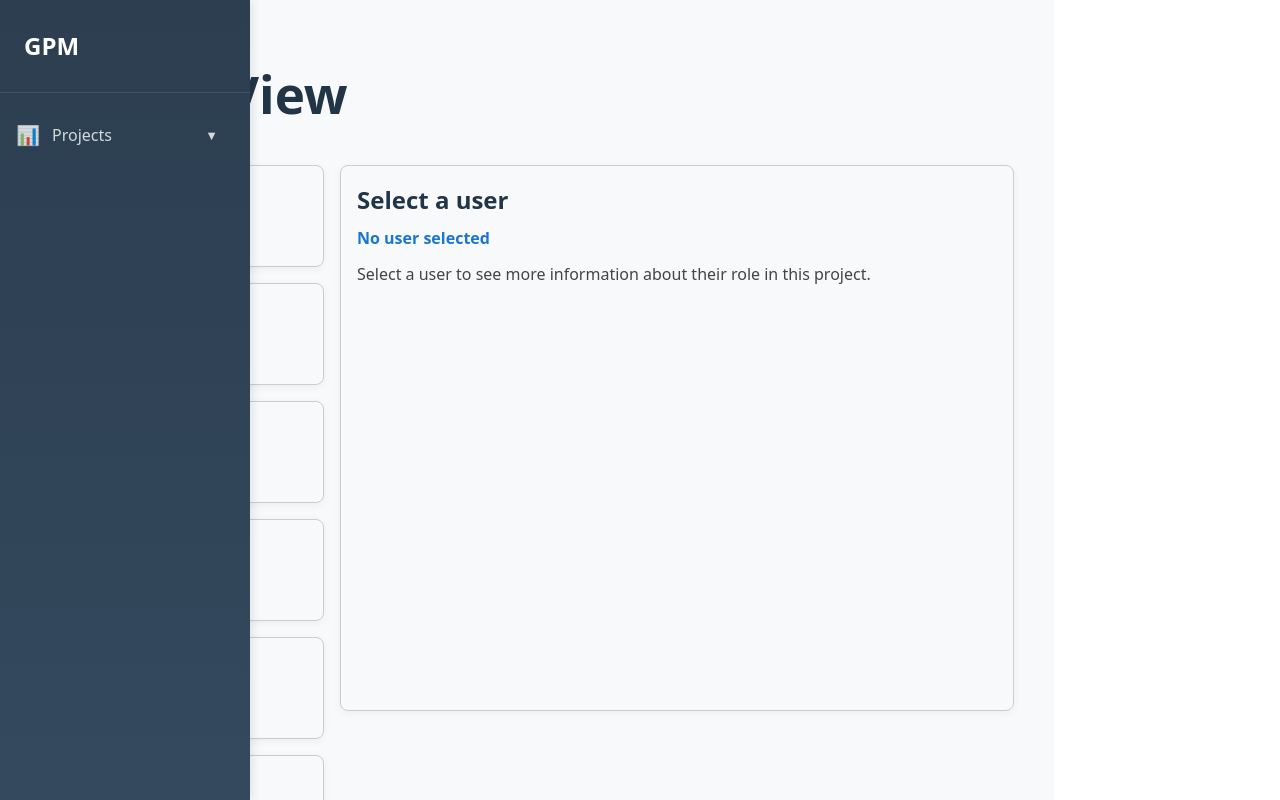
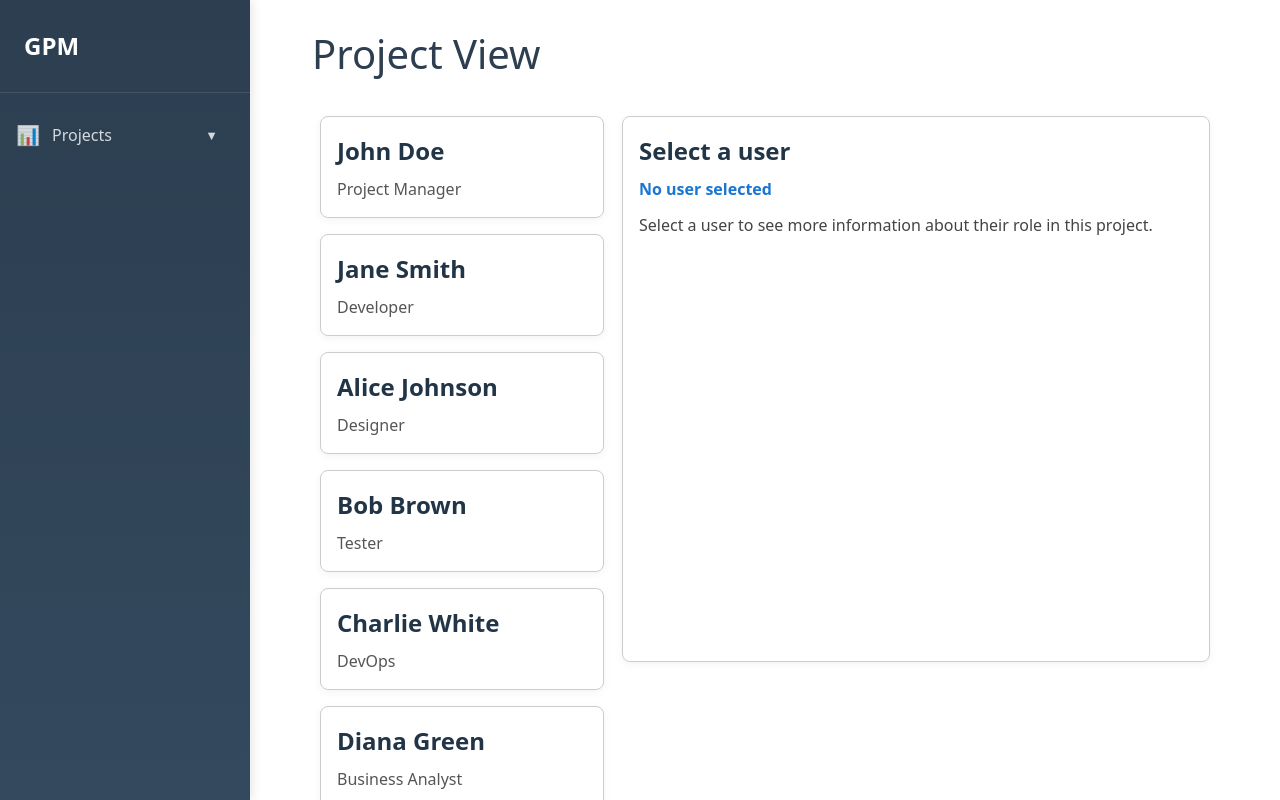
Before and after one commit to Aamir811/GPM, a React (Vite) app in the folder GPM/: page /projectview in a window 1280 px wide. Shown: the top 800 px of the page. Built offline with nearby package versions, Linux system fonts and the light colour scheme.

Commit message:
Made the projectview visible on main branch

```diff
--- a/GPM/src/Pages/ProjectView.jsx
+++ b/GPM/src/Pages/ProjectView.jsx
@@ -19,12 +19,26 @@ function ProjectView() {
     ];
 
     return (
-        <>
-            <h1>Project View</h1>
+        <div style={{
+            position: 'absolute',
+            top: '0vh',
+            left: '280px',
+            right: '30px',
+            bottom: '30px',
+            zIndex: 1,
+            padding: '2rem'
+        }}>
+            <h1 style={{
+                fontSize: '2.5rem',
+                color: '#2c3e50',
+                margin: '0 0 2rem 0',
+                fontWeight: 'normal'
+            }}>Project View</h1>
             <div
                 style={{
                     display: "flex",
                     alignItems: "flex-start",
+                    gap: "2rem"
                 }}
             >
                 <div
@@ -55,7 +69,7 @@ function ProjectView() {
                     }
                 />
             </div>
-        </>
+        </div>
     );
 }
 
```
